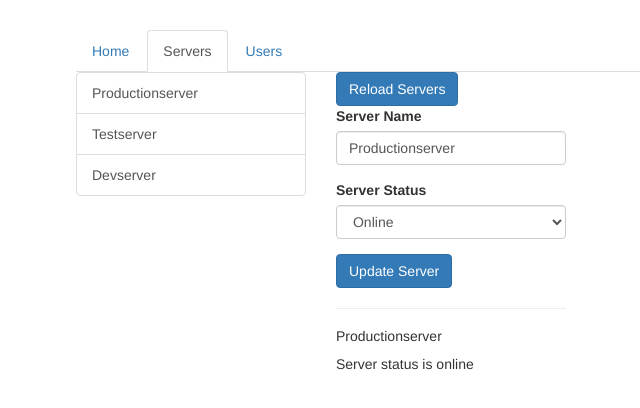
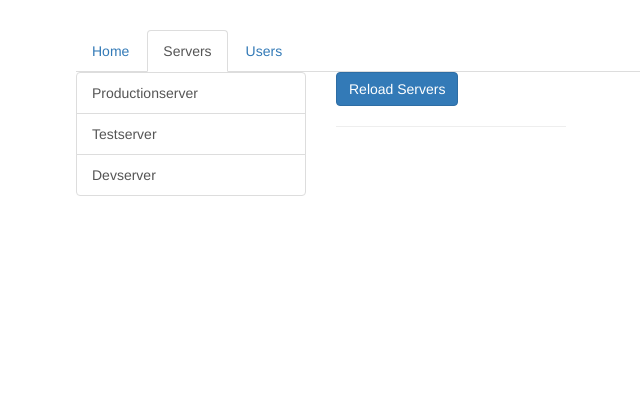
Before and after one commit to jscharnitzke/udemy-angular-basics-routing, an Angular app: page /servers in a window 1280 px wide. Shown: the top 408 px of the page, without its empty margins (189-829 px from the left). Built offline with nearby package versions, Linux system fonts and the light colour scheme.

Commit message:
Added check to see if a server is selected

```diff
--- a/src/app/servers/servers.component.html
+++ b/src/app/servers/servers.component.html
@@ -14,8 +14,8 @@
   </div>
   <div class="col-xs-12 col-sm-4">
     <button class="btn btn-primary" (click)="onReload()">Reload Servers</button>
-    <app-edit-server></app-edit-server>
+    <app-edit-server *ngIf="selectedServer"></app-edit-server>
     <hr>
-    <app-server></app-server>
+    <app-server *ngIf="selectedServer"></app-server>
   </div>
 </div>
--- a/src/app/servers/servers.component.ts
+++ b/src/app/servers/servers.component.ts
@@ -8,6 +8,7 @@ import { Router, ActivatedRoute } from '@angular/router';
   styleUrls: ['./servers.component.css']
 })
 export class ServersComponent implements OnInit {
+  private selectedServer: number;
   private servers: {id: number, name: string, status: string}[] = [];
 
   constructor(
@@ -17,6 +18,11 @@ export class ServersComponent implements OnInit {
 
   ngOnInit() {
     this.servers = this.serversService.getServers();
+    this.selectedServer = this.route.snapshot.params.serverId;
+
+    this.route.params.subscribe(serverParams => {
+      this.selectedServer = serverParams.serverId;
+    });
   }
 
   onReload() {
```
